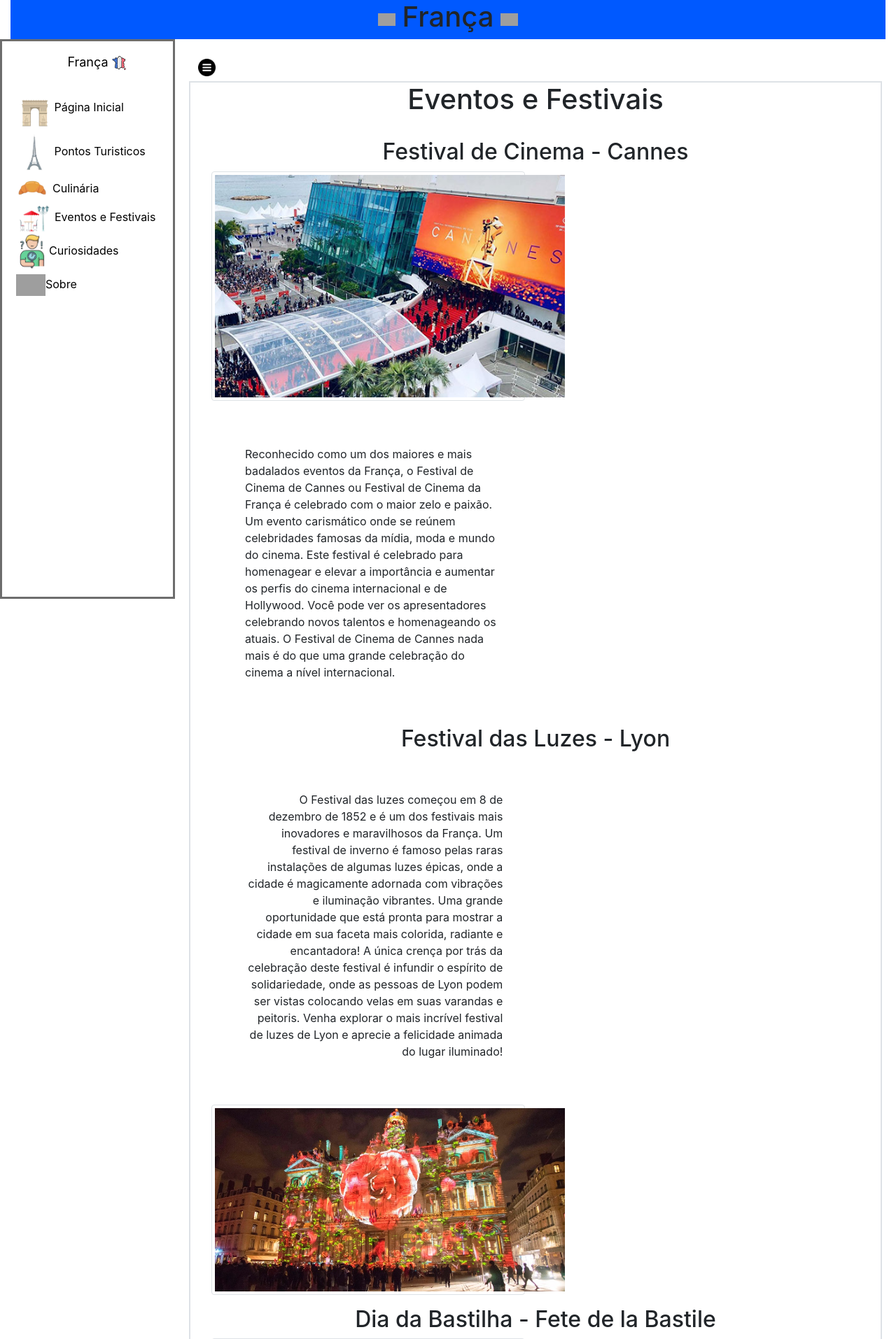
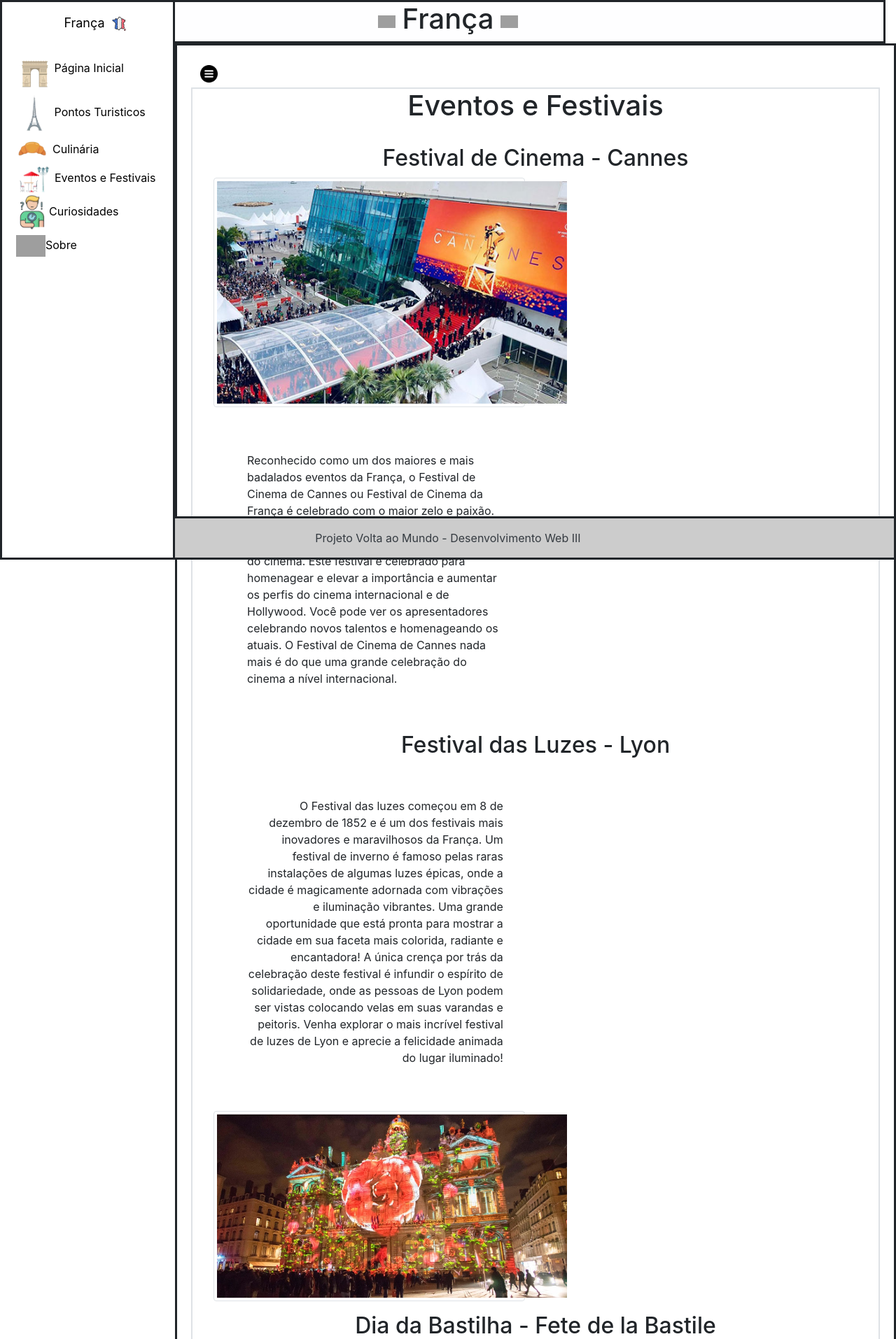
Before and after one commit to Speeky00/Proj_VoltaaoMundo, a PHP site: page /eventos.html in a window 1280 px wide. Shown: the top 1914 px of the page at 70% size. Run offline with PHP 8.4, Linux system fonts and the light colour scheme; grey boxes are pictures that could not be loaded.

Commit message:
css atualizados

```diff
--- a/estilos/pgini.css
+++ b/estilos/pgini.css
@@ -18,6 +18,7 @@
     z-index: 1000;
     position: fixed;
     left: 250px;
+    top:0;
     width: 0;
     height: 100%;
     margin-left: -250px;
@@ -27,8 +28,7 @@
     -moz-transition: all 0.5s ease;
     -o-transition: all 0.5s ease;
     transition: all 0.5s ease;
-    border-color: #6d6d6d;
-    border-style:solid;
+    border-style: solid;
 }
 
 #wrapper.toggled #sidebar-wrapper {
@@ -112,6 +112,7 @@
     #page-content-wrapper {
         padding: 20px;
         position: relative;
+        border-style: solid;
     }
 
     #wrapper.toggled #page-content-wrapper {
@@ -121,19 +122,23 @@
 }
 .sidebar-brand img{
     width: 20px;
+    margin: 5px;
 }
 
 footer {
     bottom: 0;
+    left:0;
     width: 100%;
-    background-color:rgba(255, 0, 0, 0.815);
+    background-color:rgb(255, 255, 255);
+    position: fixed;
+    border-style: solid;
   }
 
   .header{
-    margin: 0 auto;
     display:flex;
     align-items: center;
-    background-color: rgb(0, 89, 255);
+    background-color: rgb(254, 254, 255);
+    border-style: solid;
   }
 
 .header img{
```
